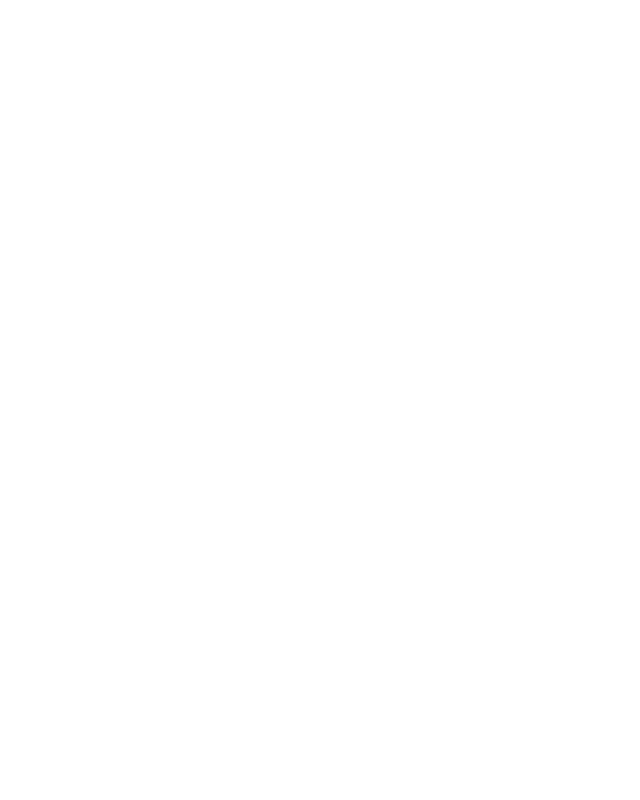
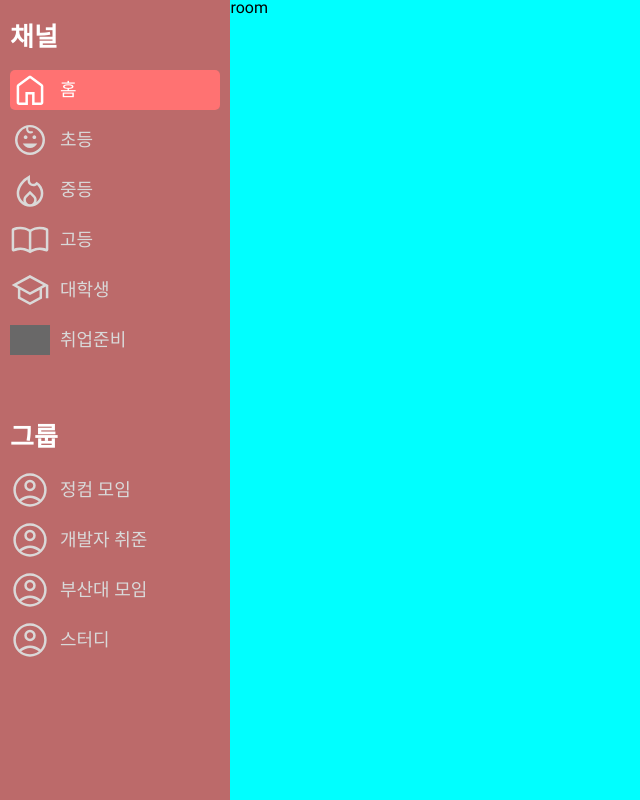
Before and after one commit to jaehanbyun/SGS-FE, a React (Create React App) app: page /main/1 in a window 1280 px wide. Before the commit this address had no page. Shown: the whole page, without its empty margins (0-640 px from the left). Built offline with nearby package versions, Linux system fonts and the light colour scheme; grey boxes are pictures that could not be loaded.

Commit message:
feat: SideBar 중첩 라우팅 적용
SideBar를 메인페이지와 채팅방에서 볼수있게 중첩라우팅 적용

```diff
--- a/src/App.js
+++ b/src/App.js
@@ -9,7 +9,7 @@
 
 const Layout = () => {
   return (
-    <div>
+    <div style={{ display: "flex", width: "100vw", height: "100vh" }}>
       <SideBar />
       <Outlet />
     </div>
@@ -24,8 +24,11 @@
           <Route path="/" element={<Preview />} />
           <Route path="/login" element={<Login />} />
           <Route path="/success" element={<Success />} />
-          <Route path="/main" element={<Main />} />
-          <Route path="/room:roomId" element={<ChatRoom />} />
+
+          <Route path="/main" element={<Layout />}>
+            <Route path="/main" element={<Main />} />
+            <Route path="/main/:roomId" element={<ChatRoom />} />
+          </Route>
         </Routes>
       </BrowserRouter>
     </div>
--- a/src/components/SideBar/SideBar.module.css
+++ b/src/components/SideBar/SideBar.module.css
@@ -1,5 +1,5 @@
 .sidebar {
-  width: 16.25vw;
+  width: 18%;
   background-color: #bc6a6a;
   display: flex;
   flex-direction: column;
--- a/src/components/SideBar/index.jsx
+++ b/src/components/SideBar/index.jsx
@@ -2,6 +2,7 @@
 import Channels from "./Channels";
 import Header from "./Header";
 import styles from "./SideBar.module.css";
+import Groups from "./Groups";
 
 const SideBar = () => {
   return (
@@ -12,6 +13,7 @@
       </div>
       <div className={styles.frame}>
         <Header title={"그룹"} />
+        <Groups />
       </div>
     </div>
   );
--- a/src/pages/ChatRoom/ChatRoom.module.css
+++ b/src/pages/ChatRoom/ChatRoom.module.css
@@ -0,0 +1,5 @@
+.room {
+  background-color: aqua;
+  width: 82%;
+  height: 100%;
+}
--- a/src/pages/ChatRoom/index.jsx
+++ b/src/pages/ChatRoom/index.jsx
@@ -2,7 +2,7 @@
 import styles from "./ChatRoom.module.css";
 
 const ChatRoom = () => {
-  return <div>ChatRoom</div>;
+  return <div className={styles.room}>room</div>;
 };
 
 export default ChatRoom;
--- a/src/pages/Main/Main.module.css
+++ b/src/pages/Main/Main.module.css
@@ -1,5 +1,5 @@
 .main {
   display: flex;
-  height: 100vh;
-  width: 100vw;
+  height: 100%;
+  width: 82%;
 }
--- a/src/pages/Main/index.jsx
+++ b/src/pages/Main/index.jsx
@@ -36,7 +36,6 @@
   }, [selectedUserState]);
   return (
     <div className={styles.main}>
-      <SideBar />
       <Lobby />
       <Profile setProfileModalOpen={setProfileModalOpen} />
       {profileModalOpen && (
```
